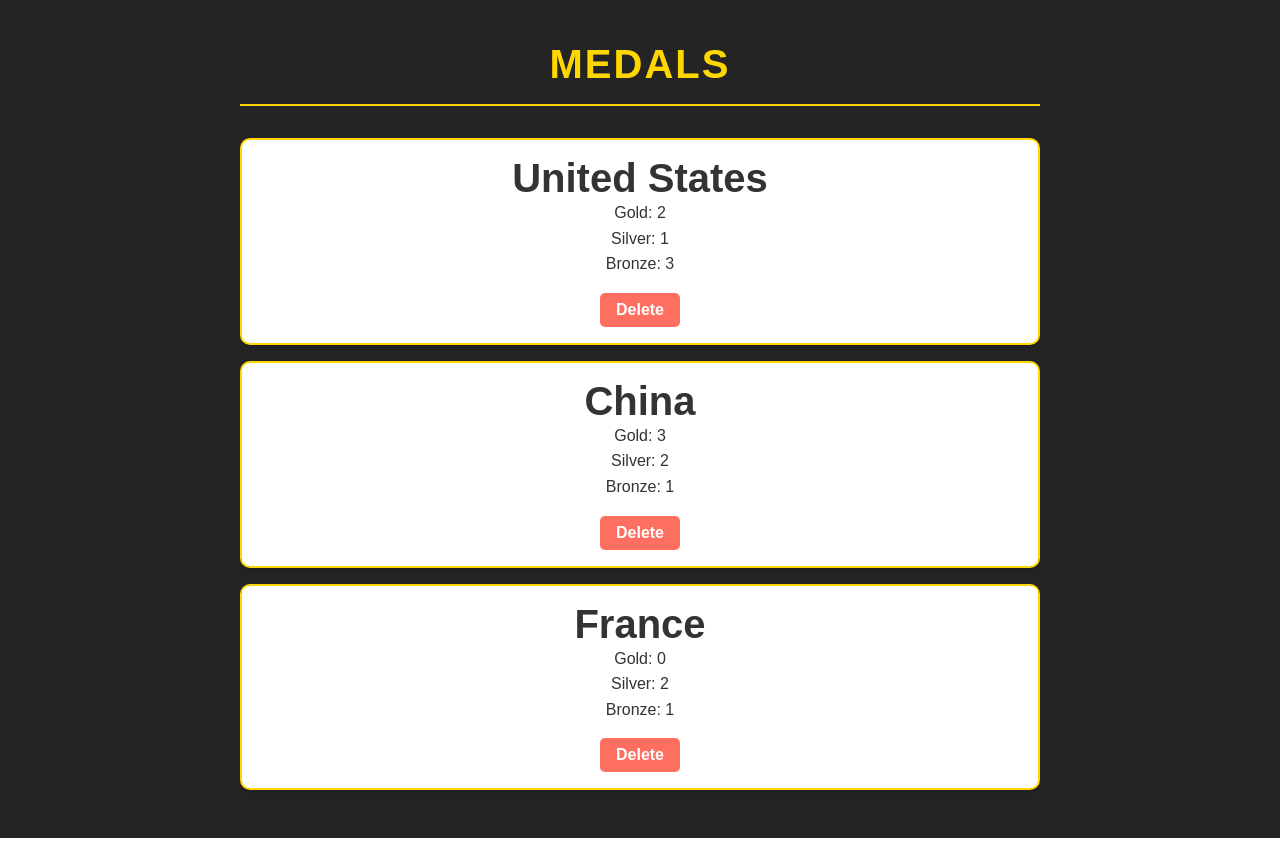
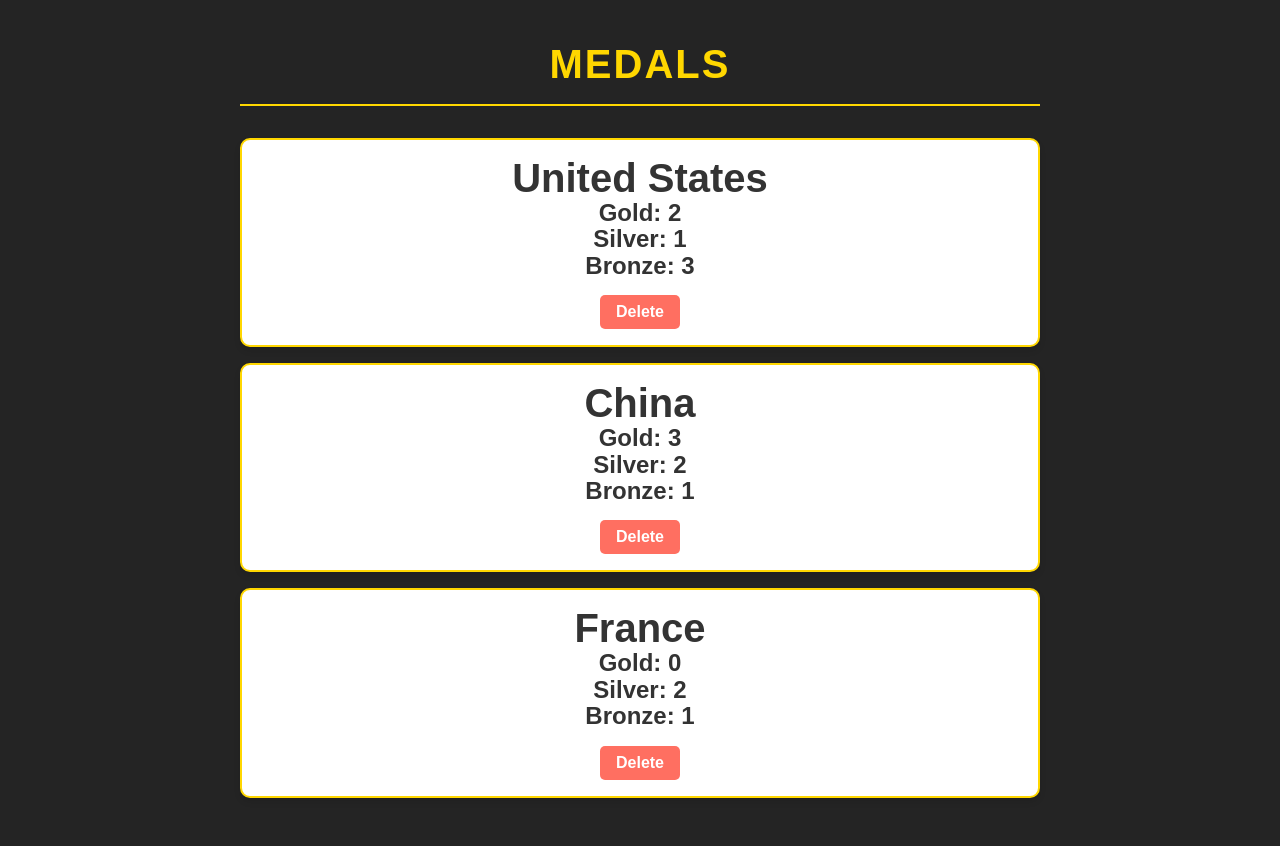
Before and after one commit to MrTindall/medals-react-Tindall, a React (Vite) app: page / in a window 1280 px wide. Built offline with nearby package versions, Linux system fonts and the light colour scheme.

Commit message:
assignment 3

```diff
--- a/src/components/Medal.jsx
+++ b/src/components/Medal.jsx
@@ -1,7 +1,7 @@
 export default function Medal({ type, count }) {
     return (
       <div className={`medal ${type}`}>
-        <span>{type.charAt(0).toUpperCase() + type.slice(1)}: {count}</span>
+        <h4>{type.charAt(0).toUpperCase() + type.slice(1)}: {count}</h4>
       </div>
     );
   }
```
